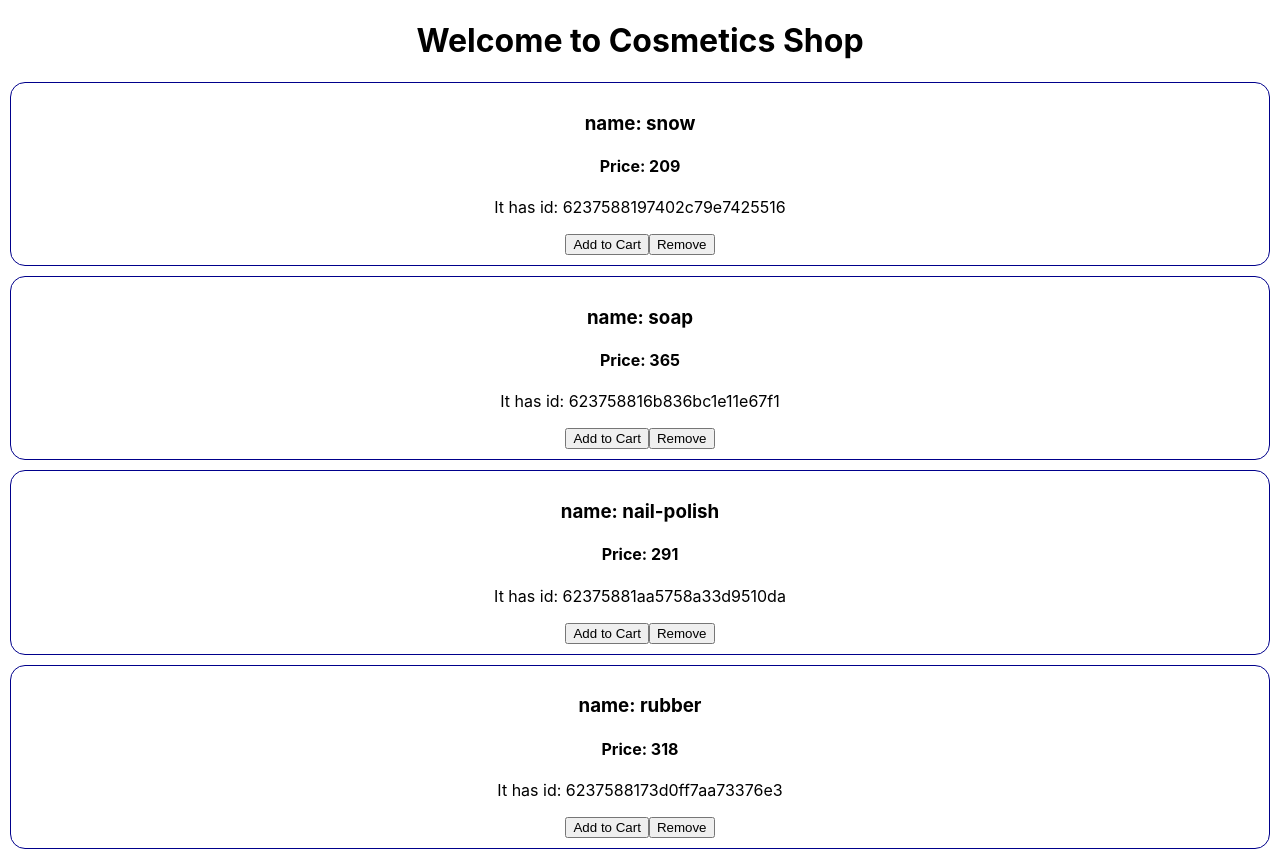
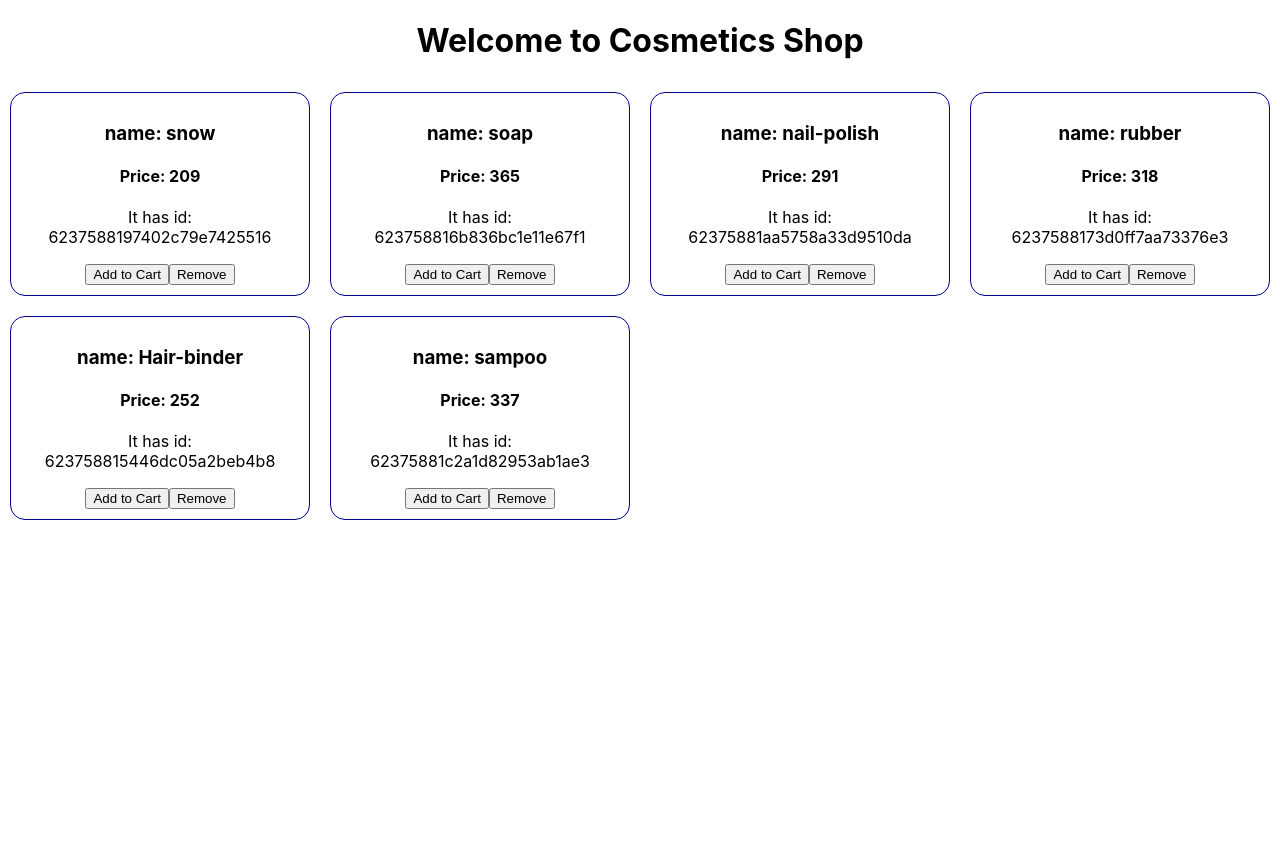
Before and after one commit to kamrul-dev/shopping-cart-localstorage, a React (Create React App) app: page / in a window 1280 px wide. Shown: the top 851 px of the page. After the commit the page ends 800 px from the top, so only its background shows below. Built offline with nearby package versions, Linux system fonts and the light colour scheme.

Commit message:
styles added in dive

```diff
--- a/src/Components/Cosmetics/Cosmetics.css
+++ b/src/Components/Cosmetics/Cosmetics.css
@@ -0,0 +1,4 @@
+.products{
+    display: grid;
+    grid-template-columns: repeat(4, 1fr);
+}
--- a/src/Components/Cosmetics/Cosmetics.js
+++ b/src/Components/Cosmetics/Cosmetics.js
@@ -1,5 +1,6 @@
 import React, { useEffect, useState } from 'react';
 import Cosmetic from '../Cosmetic/Cosmetic';
+import './Cosmetics.css'
 
 const Cosmetics = () => {
     const [cosmetics, setCosmetics] = useState([])
@@ -12,6 +13,7 @@ const Cosmetics = () => {
     return (
         <div>
             <h1>Welcome to Cosmetics Shop</h1>
+            <div className='products'>
                 {
                     cosmetics.map(cosmetic => <Cosmetic
                         key={cosmetic.id}
@@ -19,6 +21,7 @@ const Cosmetics = () => {
                     ></Cosmetic>)
                 }
             </div>
+        </div>
     );
 };
 
```
Lines whose indentation alone changed are shown as unchanged.
